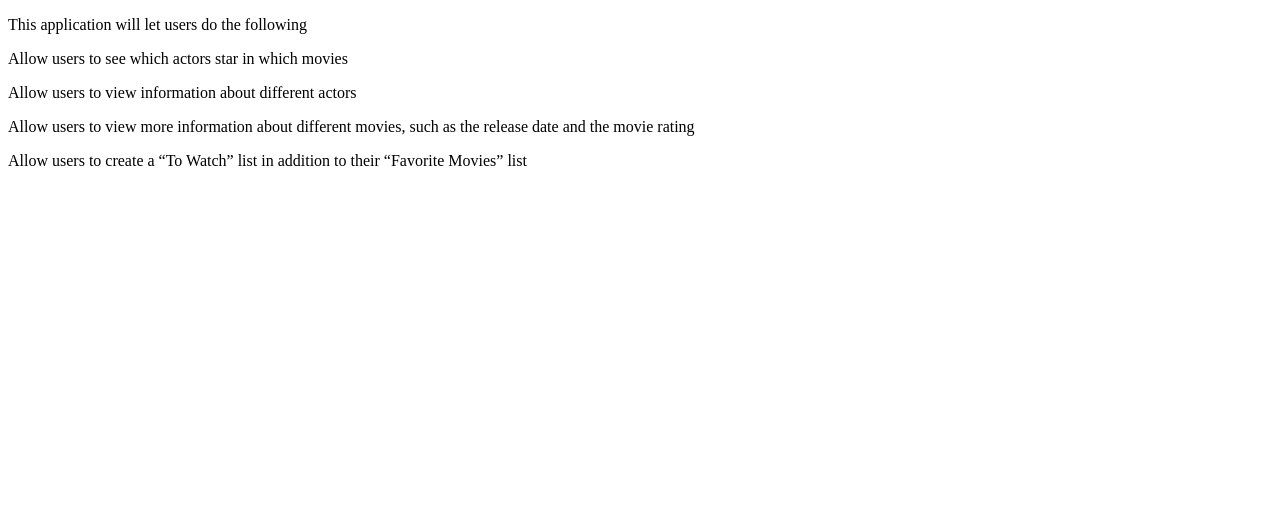
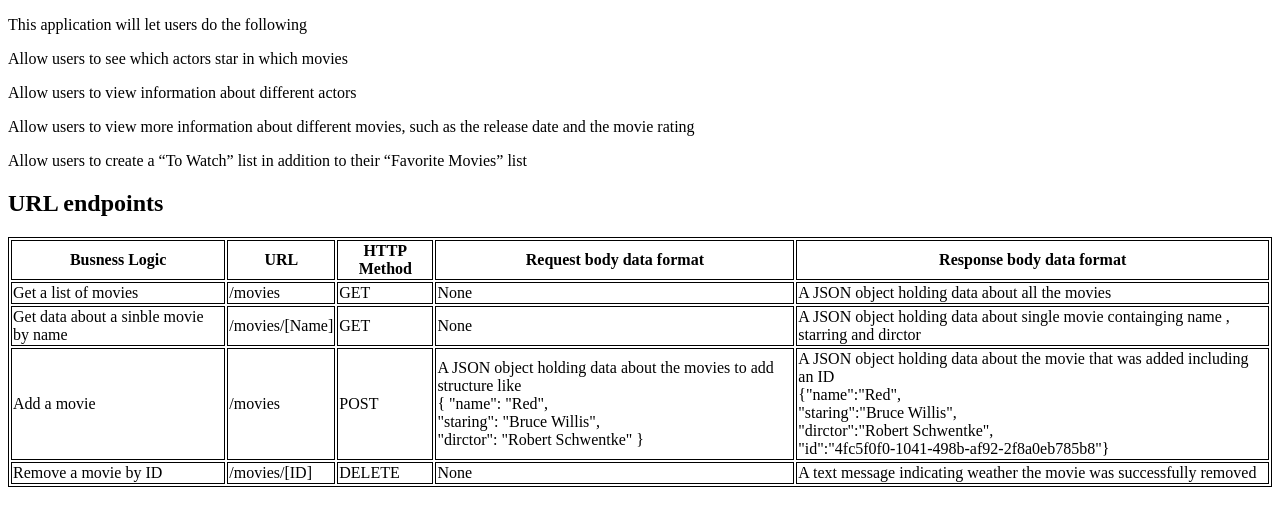
Before and after one commit to abuomar85/myFlex, a website: page public/documentation.html in a window 1280 px wide. Drawn offline with Linux system fonts and the light colour scheme.

Commit message:
update the files index and documentation
adding id to the movie
write the code to send
GET a list of movies
DELETE a movie by id
PUT a new movie

```diff
--- a/package.json
+++ b/package.json
@@ -19,6 +19,7 @@
   "dependencies": {
     "body-parser": "^1.19.0",
     "express": "^4.17.1",
-    "morgan": "^1.10.0"
+    "morgan": "^1.10.0",
+    "uuid": "^8.3.2"
   }
 }
--- a/public/documentation.html
+++ b/public/documentation.html
@@ -4,6 +4,9 @@
 	  <meta charset="utf-8">
 	  <meta name="viewport" content="width=device-width, initial-scale=1">
 	  <title>movie_api Documentation</title>
+	  <style>table, th, td {
+		border:1px solid black; }
+	  </style>
 	</head>
 
 	<body>
@@ -15,6 +18,60 @@ the movie rating
 	</p>
 	<p>Allow users to create a “To Watch” list in addition to their “Favorite Movies” list
 	</p>
+	<h2>URL endpoints </h2>
+
+	<table>
+  <tr>
+	<th>Busness Logic</th>
+    <th>URL</th>
+	<th>HTTP Method</th>
+	<th>Request body data format </th>
+    <th>Response body data format</th>
+  </tr>
+  <tr>
+    <td>Get a list of movies</td>
+    <td>/movies</td>
+    <td>GET</td>
+	<td>None</td>
+	<td>A JSON object holding data about all the movies </td>
+  </tr>
+  <tr>
+    <td>Get data about a sinble movie by name</td>
+    <td>/movies/[Name]</td>
+    <td>GET</td>
+	<td>None</td>
+	<td>A JSON object holding data about single movie containging name , starring and dirctor  </td>
+  </tr>
+
+  <tr>
+    <td>Add a movie </td>
+    <td>/movies</td>
+    <td>POST</td>
+	<td>A JSON object holding data about the movies to add structure like <br/>
+		{
+			"name": "Red", <br/>
+			"staring": "Bruce Willis",<br/>
+			"dirctor": "Robert Schwentke"
+			}
+	</td>
+	<td>A JSON object holding data about the movie that was added including an ID <br/>
+		{"name":"Red", <br/>
+		"staring":"Bruce Willis", <br/>
+		"dirctor":"Robert Schwentke", <br/>
+		"id":"4fc5f0f0-1041-498b-af92-2f8a0eb785b8"}
+	</td>
+  </tr>
+
+  <tr>
+    <td>Remove a movie by ID </td>
+    <td>/movies/[ID]</td>
+    <td>DELETE</td>
+	<td>None</td>
+	<td>A text message indicating weather the movie was successfully removed </td>
+  </tr>
+
+</table>
+
 
 
 	</body>
```
Also changed, not shown: index.js (+54 -14 lines), 1 other file.
